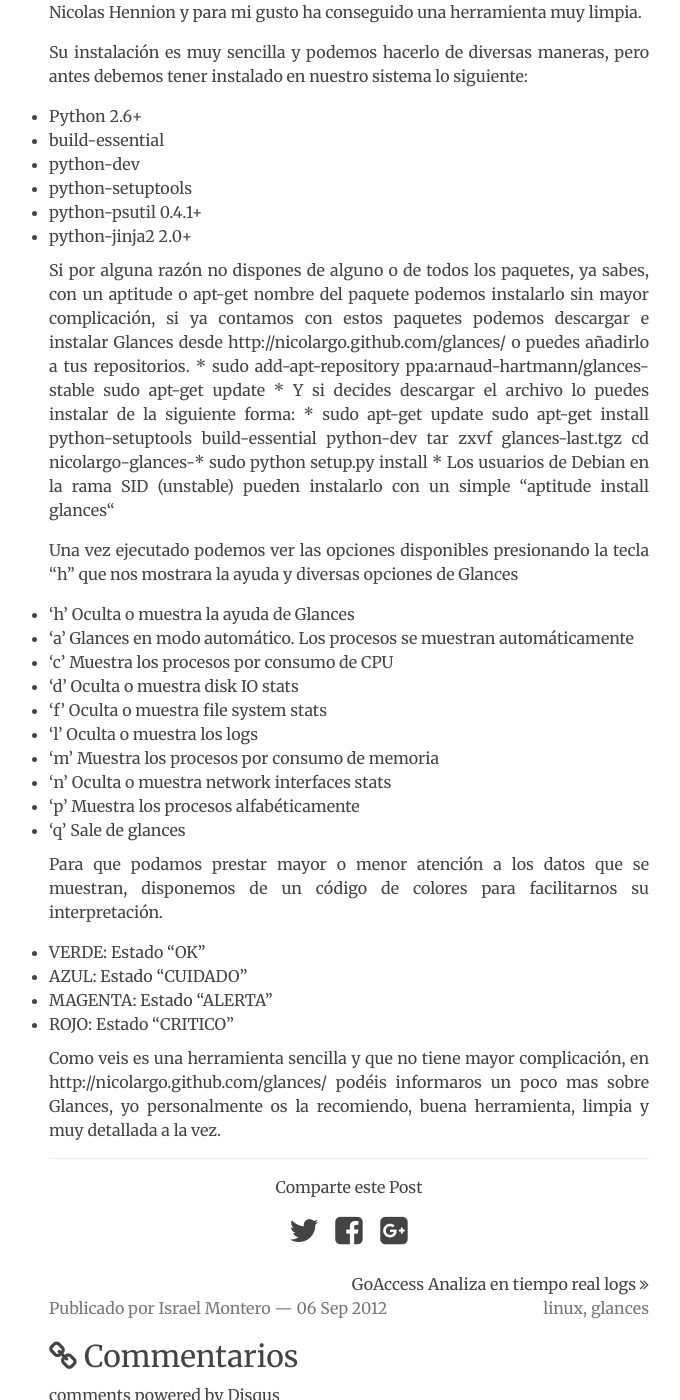
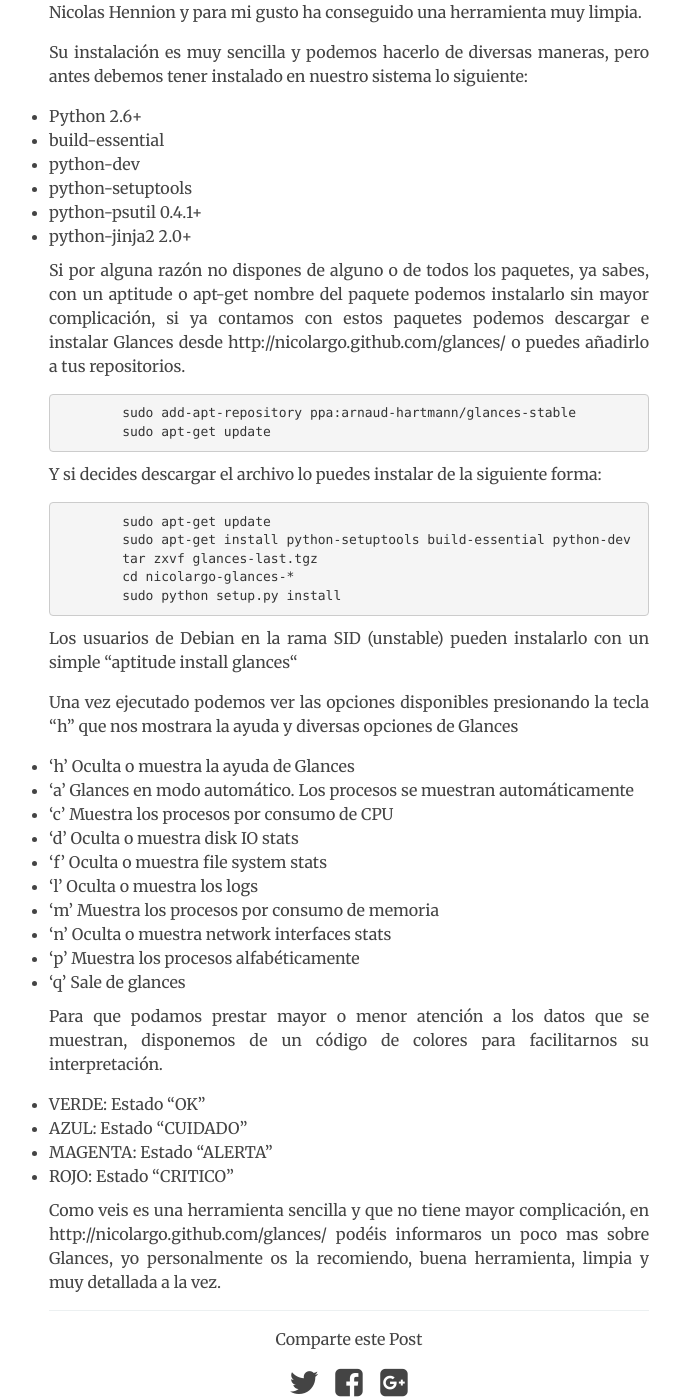
Before and after one commit to israelmgo/old-jekyll-blog, a Jekyll site: the page built from _posts/2012-09-06-Glances-Monitorizacion-de-Sistemas.md, in a window 1280 px wide and 1400 px high, scrolled down 288 px. Shown: the whole window, without its empty margins (291-971 px from the left). Built offline with Jekyll 4.4.1, drawn with Linux system fonts in a browser that asks for light colours; nearby versions of some CDN libraries; comment, search, counter and statistics services are not loaded.

```diff
--- a/_posts/2012-09-06-Glances-Monitorizacion-de-Sistemas.md
+++ b/_posts/2012-09-06-Glances-Monitorizacion-de-Sistemas.md
@@ -18,18 +18,18 @@ Su instalación es muy sencilla y podemos hacerlo de diversas maneras, pero ante
 * python-jinja2 2.0+
 
 Si por alguna razón no dispones de alguno o de todos los paquetes, ya sabes, con un aptitude o apt-get nombre del paquete podemos instalarlo sin mayor complicación, si ya contamos con estos paquetes podemos descargar e instalar Glances desde http://nicolargo.github.com/glances/ o puedes añadirlo a tus repositorios.
-*
-	sudo add-apt-repository ppa:arnaud-hartmann/glances-stable
-	sudo apt-get update
-*
+
+		sudo add-apt-repository ppa:arnaud-hartmann/glances-stable
+		sudo apt-get update
+
 Y si decides descargar el archivo lo puedes instalar de la siguiente forma:
-*
-	sudo apt-get update
-	sudo apt-get install python-setuptools build-essential python-dev
-	tar zxvf glances-last.tgz
-	cd nicolargo-glances-*
-	sudo python setup.py install
-*
+
+		sudo apt-get update
+		sudo apt-get install python-setuptools build-essential python-dev
+		tar zxvf glances-last.tgz
+		cd nicolargo-glances-*
+		sudo python setup.py install
+
 Los usuarios de Debian en la rama SID (unstable) pueden instalarlo con un simple “aptitude install glances“
 
 Una vez ejecutado podemos ver las opciones disponibles presionando la tecla “h” que nos mostrara la ayuda y diversas opciones de Glances
@@ -52,4 +52,4 @@ Para que podamos prestar mayor o menor atención a los datos que se muestran, di
 * MAGENTA: Estado “ALERTA”
 * ROJO: Estado “CRITICO”
 
-Como veis es una herramienta sencilla y que no tiene mayor complicación, en http://nicolargo.github.com/glances/ podéis informaros un poco mas sobre Glances,  yo personalmente os la recomiendo, buena herramienta, limpia y muy detallada a la vez.
+Como veis es una herramienta sencilla y que no tiene mayor complicación, en [http://nicolargo.github.com/glances/](http://nicolargo.github.com/glances/) podéis informaros un poco mas sobre Glances,  yo personalmente os la recomiendo, buena herramienta, limpia y muy detallada a la vez.
```
